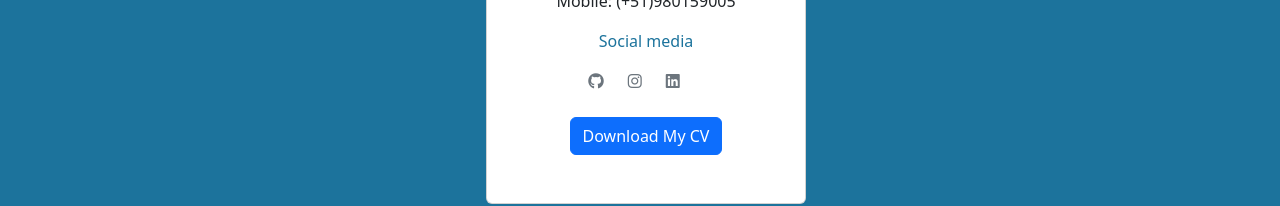
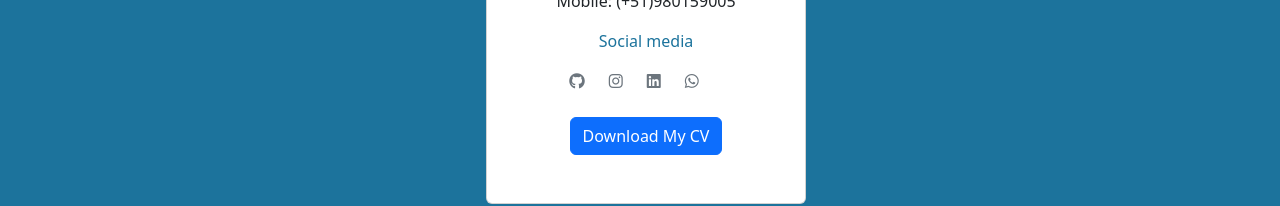
Before and after one commit to Stepalom77/new-portfolio, an Angular app: page / in a window 1280 px wide. Shown: the part 3393-3599 px from the top of the page. Built offline with nearby package versions, Linux system fonts and the light colour scheme.

Commit message:
whatssap added

```diff
--- a/src/app/home/contact-me/contact-me.component.html
+++ b/src/app/home/contact-me/contact-me.component.html
@@ -18,6 +18,7 @@
             <a href="https://github.com/Stepalom77" target="_blank" class="me-4 link-secondary"><i class="fa-brands fa-github"></i></a>
             <a href="https://www.instagram.com/stephanopalominomadueno/" class="me-4 link-secondary" target="_blank"><i class="fa-brands fa-instagram"></i></a>
             <a href="https://www.linkedin.com/in/stephanopalomino/" class="me-4 link-secondary" target="_blank"><i class="fa-brands fa-linkedin"></i></a>
+            <a href="https://api.whatsapp.com/send?phone=+51980159005&text=Hi" class="me-4 link-secondary" target="_blank"><i class="fa-brands fa-whatsapp"></i></a>
           </div>
             <a href="../../../assets/docs/Stephano_Palomino_Curriculum_vitae.pdf" class="btn btn-primary" target="_blank" download>Download My CV</a>
         </div>
```
